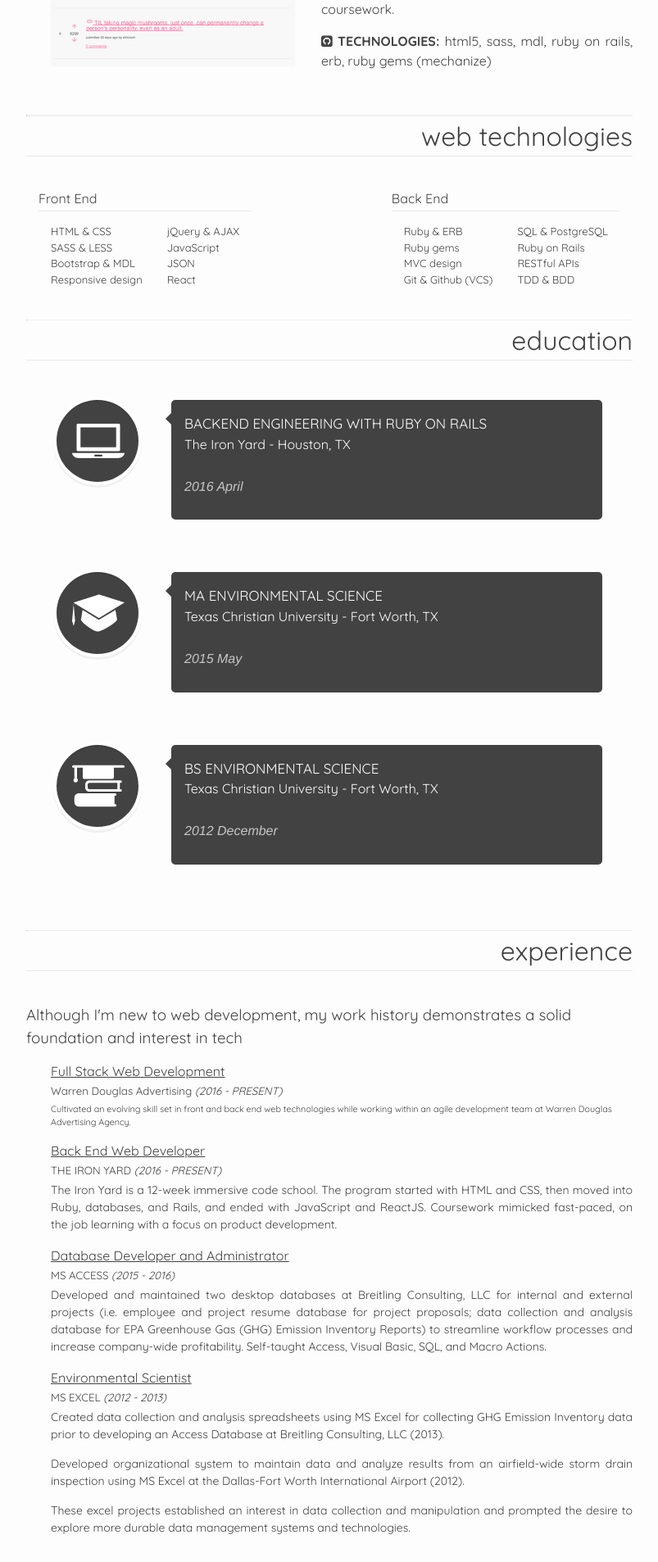
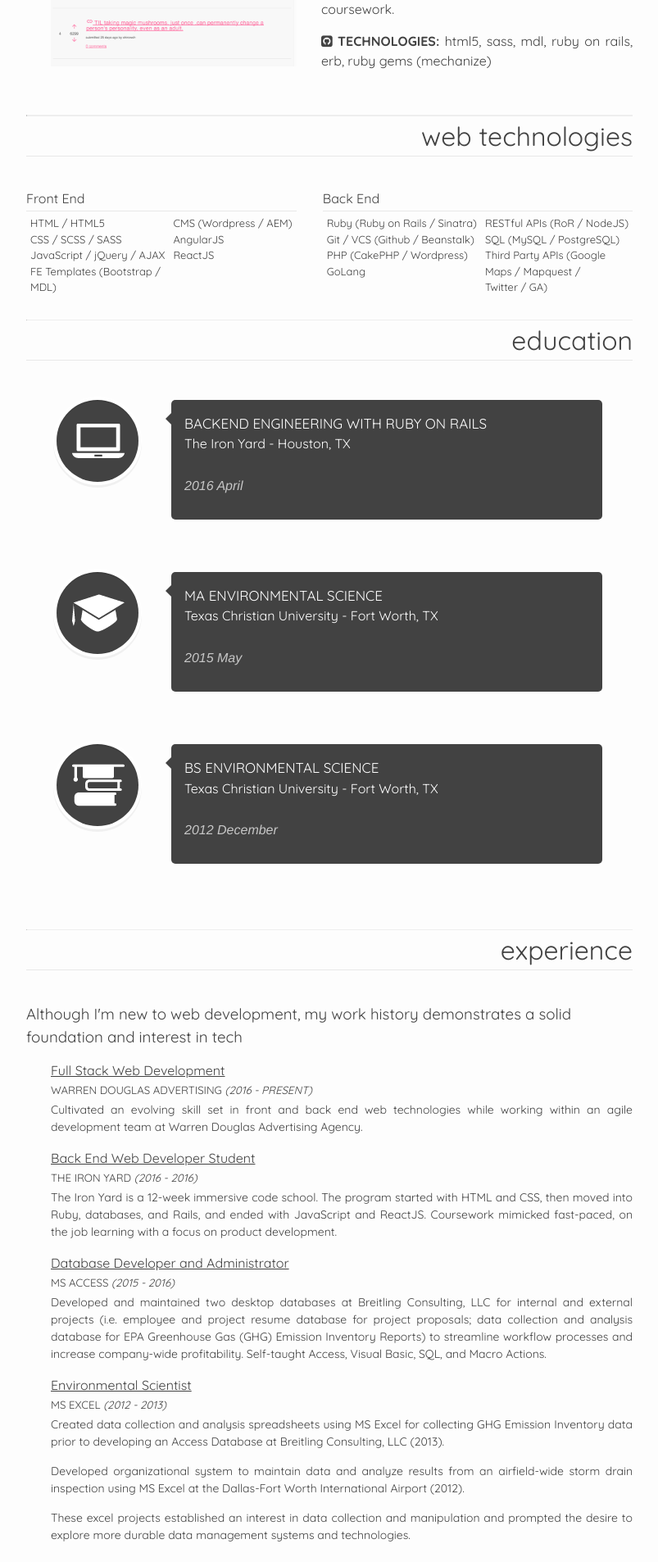
Before and after one commit to emilycritter/emilycritter.io, a Jekyll site: the page built from index.html, in a window 1280 px wide. Shown: the part 2358-4264 px from the top of the page at 82% size, without its empty margins (238-1041 px from the left). Built offline with Jekyll 4.4.1, drawn with Linux system fonts in a browser that asks for light colours; nearby versions of some CDN libraries.

Commit message:
Clarify dev experience

```diff
--- a/_includes/software.html
+++ b/_includes/software.html
@@ -7,16 +7,15 @@
       <h4>Front End</h4>
       <div class="tech-list">
         <ul class="column">
-          <li>HTML &amp; CSS</li>
-          <li>SASS &amp; LESS</li>
-          <li><a href="https://www.getmdl.io/" target="_blank">Bootstrap &amp; MDL</a></li>
-          <li>Responsive design</li>
+          <li>HTML / HTML5</li>
+          <li>CSS / SCSS / SASS</li>
+          <li>JavaScript / jQuery / AJAX</li>
+          <li>FE Templates (Bootstrap / <a href="https://www.getmdl.io/" target="_blank">MDL)</a></li>
         </ul>
         <ul class="column">
-          <li>jQuery &amp; AJAX</li>
-          <li>JavaScript</li>
-          <li>JSON</li>
-          <li>React</li>
+          <li>CMS (Wordpress / AEM)</li>
+          <li>AngularJS</li>
+          <li>ReactJS</li>
         </ul>
       </div>
     </li>
@@ -25,16 +24,15 @@
       <h4>Back End</h4>
       <div class="tech-list">
         <ul class="column">
-          <li>Ruby &amp; ERB</li>
-          <li>Ruby gems</li>
-          <li>MVC design</li>
-          <li>Git &amp; Github (VCS)</li>
+          <li>Ruby (Ruby on Rails / Sinatra)</li>
+          <li>Git / VCS (Github / Beanstalk)</li>
+          <li>PHP (CakePHP / Wordpress)</li>
+          <li>GoLang</li>
         </ul>
         <ul class="column">
-          <li>SQL &amp; PostgreSQL</li>
-          <li>Ruby on Rails</li>
-          <li>RESTful APIs</li>
-          <li>TDD &amp; BDD</li>
+          <li>RESTful APIs (RoR / NodeJS)</li>
+          <li>SQL (MySQL / PostgreSQL)</li>
+          <li>Third Party APIs (Google <br>Maps / Mapquest / <br>Twitter / GA)</li>
         </ul>
       </div>
     </li>
--- a/_includes/workhistory.html
+++ b/_includes/workhistory.html
@@ -6,16 +6,16 @@
   <ul>
     <li>
       <h4>Full Stack Web Development</h4>
-      <h5>Warren Douglas Advertising <em>(2016 - PRESENT)</em></h5>
-      <h6>
+      <h5>WARREN DOUGLAS ADVERTISING <em>(2016 - PRESENT)</em></h5>
+      <p>
         Cultivated an evolving skill set in front and back end web technologies while working
         within an agile development team at Warren Douglas Advertising Agency.
-      </h6>
+      </p>
     </li>
 
     <li>
-      <h4>Back End Web Developer</h4>
-      <h5>THE IRON YARD <em>(2016 - PRESENT)</em></h5>
+      <h4>Back End Web Developer Student</h4>
+      <h5>THE IRON YARD <em>(2016 - 2016)</em></h5>
       <p>
         The Iron Yard is a 12-week immersive code school. The <a href="emilycritter.com/blog/2016/tiy-week-1">program</a>
         started with HTML and CSS, then moved into Ruby, databases, and Rails, and ended with JavaScript and ReactJS.
--- a/_sass/_layout.scss
+++ b/_sass/_layout.scss
@@ -449,7 +449,6 @@ hr {
       display: flex;
       flex-direction: row;
       justify-content: space-between;
-      padding: 0 ($spacing-unit/2);
       @include media-query($on-palm) {
         flex-direction: column;
       }
@@ -460,7 +459,7 @@ hr {
       justify-content: space-between;
       border-top: 1px solid $grey-color-light;
       ul {
-        margin: 15px;
+        margin: 5px;
       }
     }
   }
```
